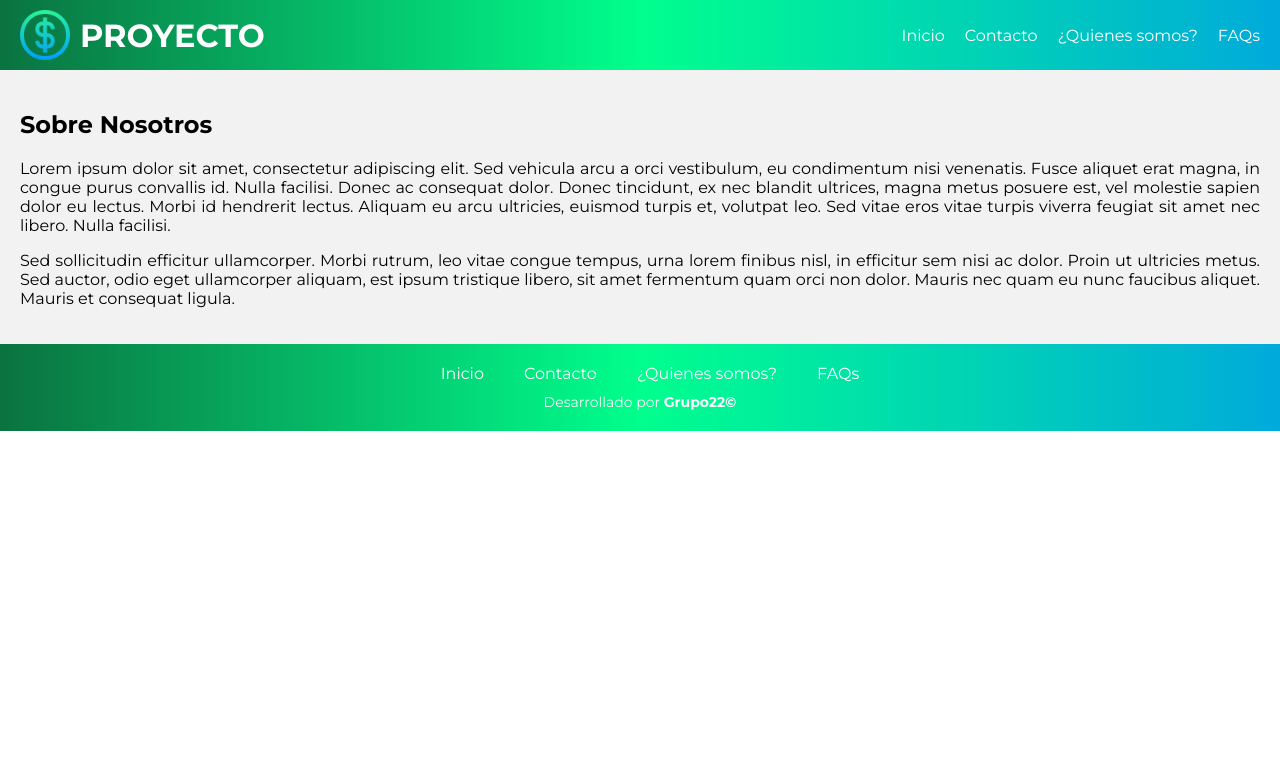
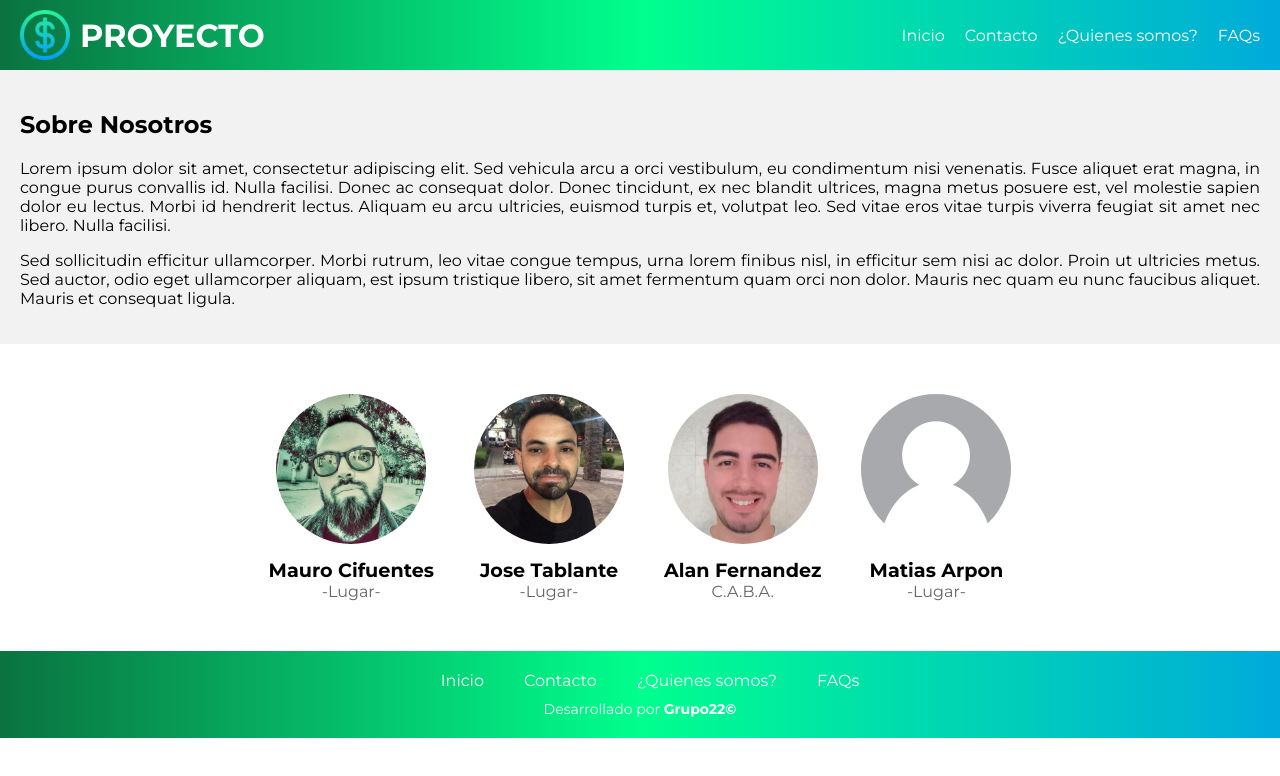
Before and after one commit to alanleonelfernandez/proyecto-22, a plain HTML site: page pages/nosotros.html in a window 1280 px wide. Drawn offline with Linux system fonts and the light colour scheme.

Commit message:
miembros en nosotros.html

```diff
--- a/css/styles.css
+++ b/css/styles.css
@@ -210,3 +210,37 @@ footer p span {
     background-color: #00ff7b;
     color: #000000;
 }
+
+
+/*----------NOSOTROS----------*/
+
+.team-section {
+    display: flex;
+    justify-content: center;
+    margin-top: 50px;
+    margin-bottom: 50px;
+}
+
+.team-member {
+    text-align: center;
+    margin: 0 20px;
+}
+
+.team-member img {
+    width: 150px;
+    height: 150px;
+    border-radius: 50%;
+    object-fit: cover;
+    margin-bottom: 10px;
+}
+
+.team-member h3 {
+    margin: 0;
+    font-size: 1.2em;
+}
+
+.team-member p {
+    margin: 0;
+    font-size: 1em;
+    color: #666;
+}
--- a/pages/nosotros.html
+++ b/pages/nosotros.html
@@ -3,7 +3,7 @@
 <head>
     <meta charset="UTF-8">
     <meta name="viewport" content="width=device-width, initial-scale=1.0">
-    <title>Sitio Web</title>
+    <title>Nosotros</title>
     <link rel="stylesheet" href="/css/styles.css">
     <script src="/js/index.js"></script>
 </head>
@@ -29,6 +29,37 @@
         <p>Sed sollicitudin efficitur ullamcorper. Morbi rutrum, leo vitae congue tempus, urna lorem finibus nisl, in efficitur sem nisi ac dolor. Proin ut ultricies metus. Sed auctor, odio eget ullamcorper aliquam, est ipsum tristique libero, sit amet fermentum quam orci non dolor. Mauris nec quam eu nunc faucibus aliquet. Mauris et consequat ligula.</p>
     </section>
 
+    <div class="team-section">
+        <div class="team-member">
+            <a href="https://github.com/Maurus88" target="_blank">
+                <img src="/img/mauro.png" alt="Mauro Cifuentes">
+            </a>
+            <h3>Mauro Cifuentes</h3>
+            <p>-Lugar-</p>
+        </div>
+        <div class="team-member">
+            <a href="https://github.com/Josegtablante" target="_blank">
+                <img src="/img/jose.png" alt="Jose Tablante">
+            </a>
+            <h3>Jose Tablante</h3>
+            <p>-Lugar-</p>
+        </div>
+        <div class="team-member">
+            <a href="https://github.com/alanleonelfernandez" target="_blank">
+                <img src="/img/alan.png" alt="Alan Fernandez">
+            </a>
+            <h3>Alan Fernandez</h3>
+            <p>C.A.B.A.</p>
+        </div>
+        <div class="team-member">
+            <a href="https://github.com/Noprasaitam" target="_blank">
+                <img src="/img/sin-foto.png" alt="Matias Arpon">
+            </a>
+            <h3>Matias Arpon</h3>
+            <p>-Lugar-</p>
+        </div>
+    </div>
+
 
     <button onclick="topFunction()" id="btnTop" title="Volver Arriba"> ↑ </button>
 </main>
```
Also changed, not shown: img/alan.png (added), img/jose.png (added), img/mauro.png (added), img/sin-foto.png (added), 1 other file.
